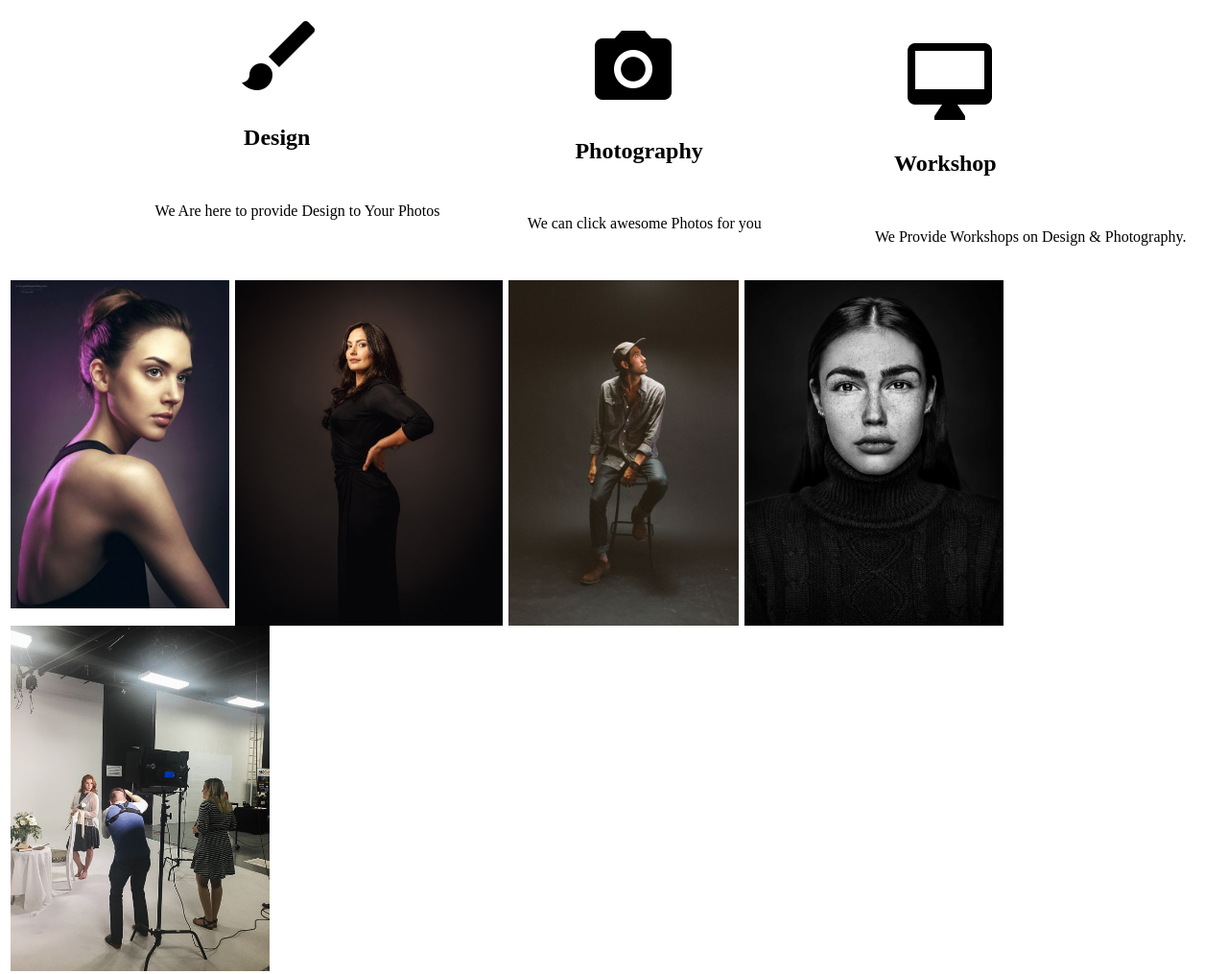
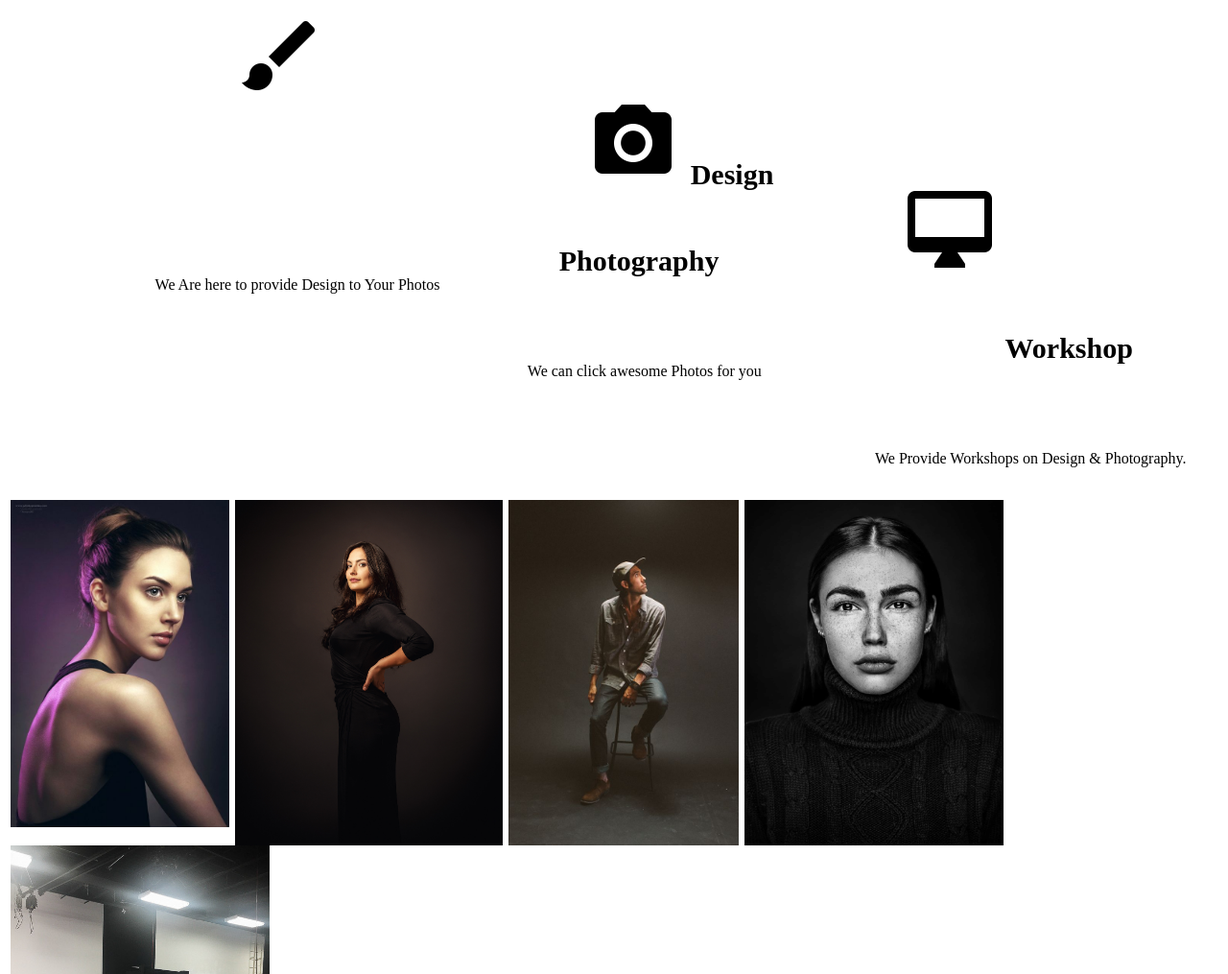
Before and after one commit to vaibhavs127/ark-studio, a plain HTML site: page index.html in a window 1280 px wide. Shown: the part 880-1895 px from the top of the page at 96% size. Drawn offline with Linux system fonts and the light colour scheme; files that its build step writes are made by us from their sources.

Commit message:
Update main.css

```diff
--- a/styles/main.css
+++ b/styles/main.css
@@ -121,47 +121,47 @@
     transform: scaleY(1.1);
     transition: all 0.3s;
 }
-.testimonials wrapper
+.wrapper
 {
 	width: 100%;
 }
-.testimonials wrapper h2
+.wrapper h2
 {
 	text-align: center;
 	padding: 30px;
 	font-size: 30px;
 }
-.testimonials wrapper .one h3
+.wrapper .one h3
 {
 	margin-left: 17%;
 }
-.testimonials wrapper .one p
+.wrapper .one p
 {
 	margin-left: -55%;
 	margin-top: -2%;
 	text-align: center;
 }
-.testimonials wrapper .one img
+.wrapper .one img
 {
 	width: 7%;
 	margin-left: 20%;
 	margin-top: 3%;
 	border-radius: 50%;
 }
-.testimonials wrapper .two h3
+.wrapper .two h3
 {
 	margin-left: 46%;
 	margin-top: -12%;
 	margin-bottom: 139px;
 }
-.testimonials wrapper .two p
+.wrapper .two p
 {
 	margin-left: 1%;
 	margin-top: -11%;
 	margin-bottom: 12%;
 	text-align: center;
 }
-.testimonials wrapper .two img
+.wrapper .two img
 {
 	width: 7%;
 	margin-top: -20%;
@@ -169,7 +169,7 @@
 	margin-left: 46%;
 	border-radius: 50%;
 }
-.testimonials wrapper .three img
+.wrapper .three img
 {
 	width: 7%;
 	margin-top: -75%;
@@ -177,13 +177,13 @@
 	margin-left: 73%;
 	border-radius: 50%;
 }
-.testimonials wrapper .three h3
+.wrapper .three h3
 {
 	margin-left: 72%;
 	margin-top: -25%;
 	margin-bottom: 10%;
 }
-.testimonials wrapper .three p
+.wrapper .three p
 {
 	margin-left: 55%;
 	margin-top: -10%;
```
